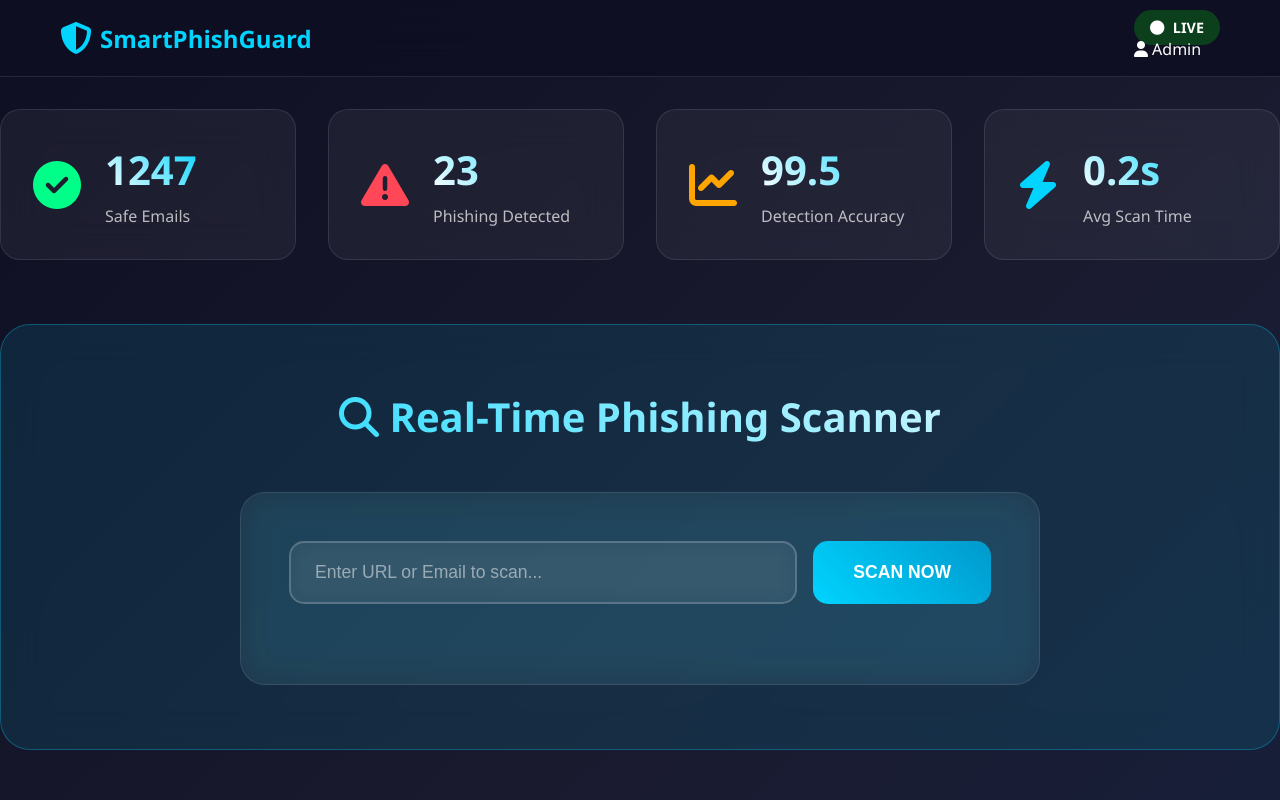
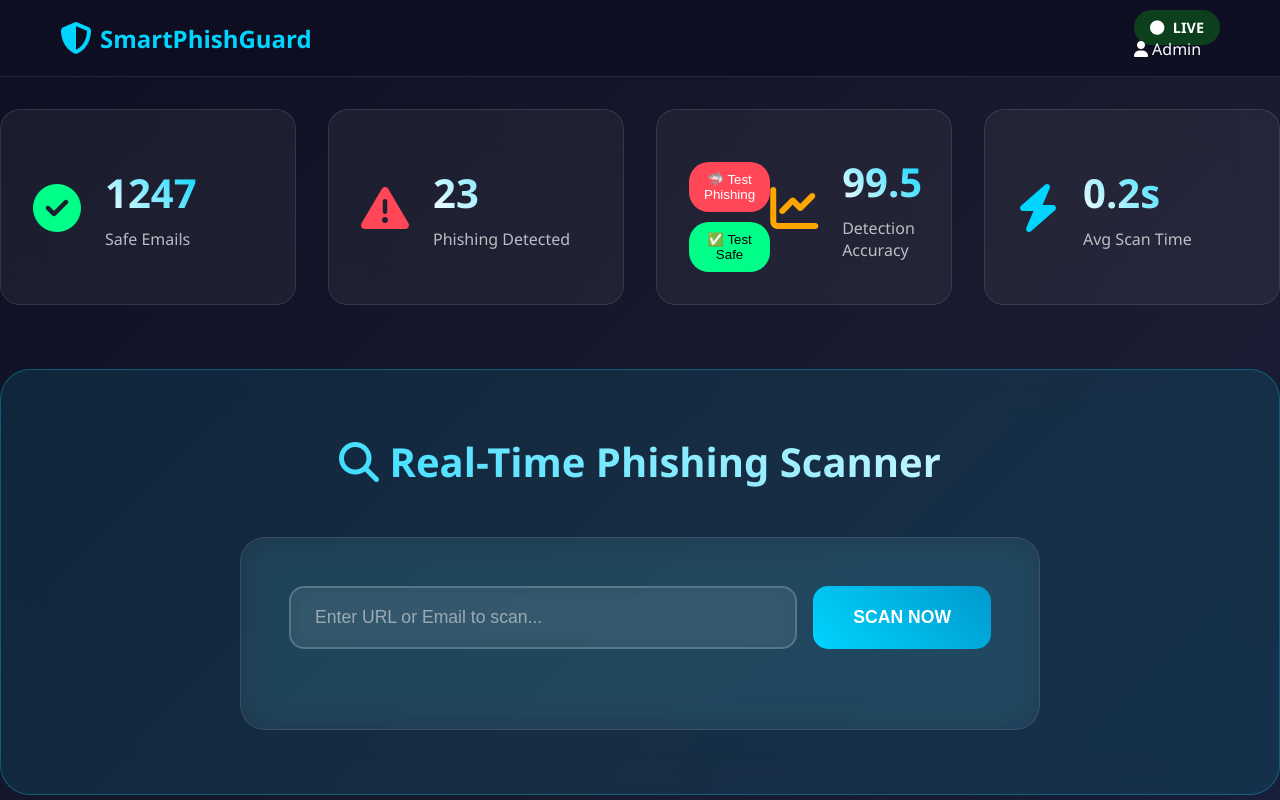
Before and after one commit to Raghu2424/smart-phishguard, a plain HTML site: page index.html in a window 1280 px wide. Shown: the top 800 px of the page. Drawn offline with Linux system fonts and the light colour scheme.

Commit message:
Add phishing and safe URL test buttons
Added buttons to test phishing and safe URLs in the dashboard.

```diff
--- a/index.html
+++ b/index.html
@@ -46,6 +46,10 @@
                 </div>
             </div>
             <div class="stat-card accuracy">
+                <div style="margin-top: 20px; display: flex; gap: 10px; flex-wrap: wrap;">
+    <button onclick="testUrl('https://g00gle-security.com')" style="background: #ff4757; color: white; padding: 10px 15px; border: none; border-radius: 20px; cursor: pointer;">🦈 Test Phishing</button>
+    <button onclick="testUrl('https://google.com')" style="background: #00ff88; color: black; padding: 10px 15px; border: none; border-radius: 20px; cursor: pointer;">✅ Test Safe</button>
+</div>
                 <div class="stat-icon"><i class="fas fa-chart-line"></i></div>
                 <div class="stat-info">
                     <h3 id="accuracy">99.5%</h3>
```
